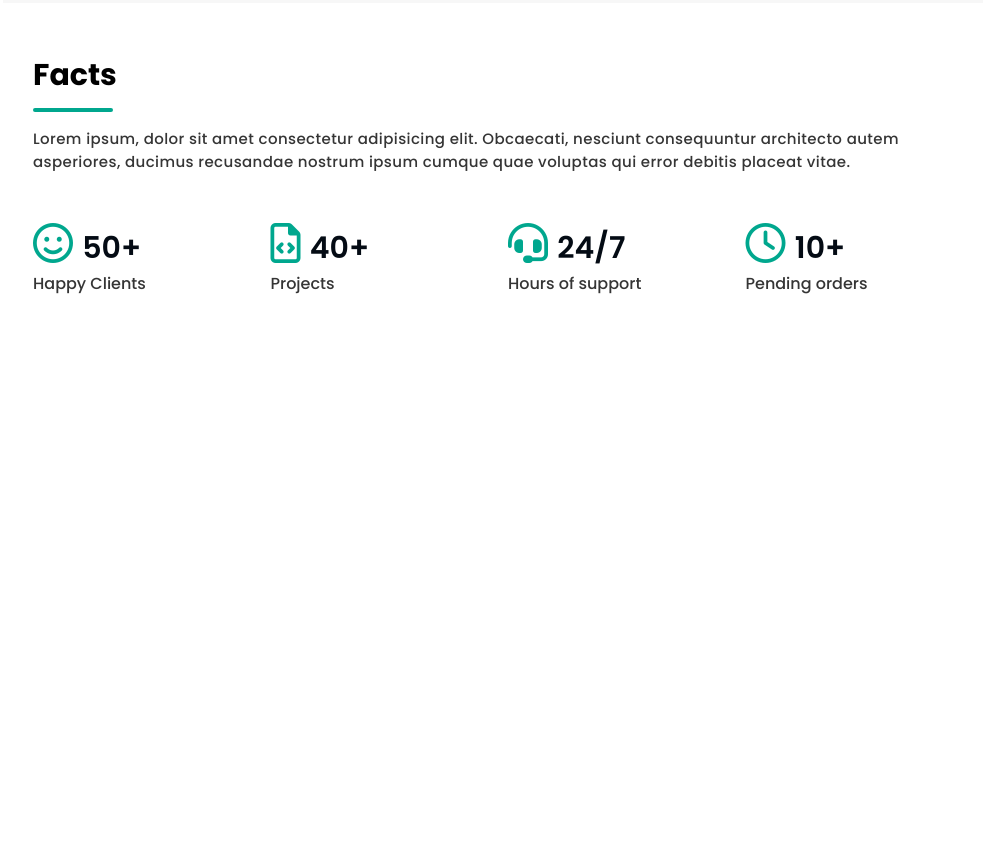
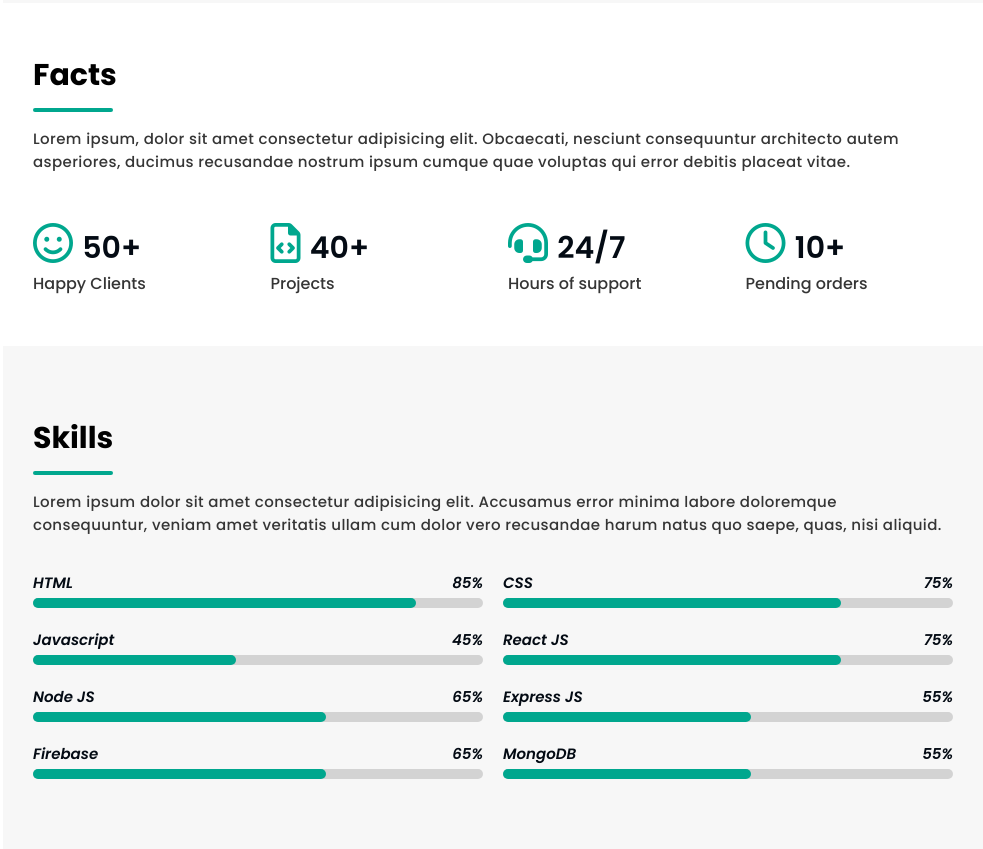
Before and after one commit to Antor-094/personal-portfolio, a plain HTML site: page index.html in a window 1280 px wide. Shown: the part 1389-2238 px from the top of the page, without its empty margins (297-1280 px from the left). Before the commit the page ends 1735 px from the top, so only its background shows below. Drawn offline with nearby package versions, Linux system fonts and the light colour scheme.

Commit message:
Skill section added

```diff
--- a/index.html
+++ b/index.html
@@ -78,7 +78,9 @@
         <section id="about">
             <h1 class="sub-heading">About Me</h1>
             <div class="divider"></div>
-                <p class="sub-para">Lorem ipsum dolor, sit amet consectetur adipisicing elit. Veritatis accusamus, nihil debitis deserunt voluptatem nemo facilis officiis consequuntur laudantium blanditiis temporibus autem vel ratione facere sint dolore obcaecati recusandae earum!</p>
+            <p class="sub-para">Lorem ipsum dolor, sit amet consectetur adipisicing elit. Veritatis accusamus, nihil
+                debitis deserunt voluptatem nemo facilis officiis consequuntur laudantium blanditiis temporibus autem
+                vel ratione facere sint dolore obcaecati recusandae earum!</p>
 
             <div class="about-col">
                 <!-- img col -->
@@ -88,25 +90,33 @@
                 </div>
                 <div class="info-col">
                     <h2>Front-End Developer</h2>
-                        <p >Lorem ipsum dolor sit amet consectetur adipisicing elit. Vitae explicabo modi quia in soluta. Repudiandae!</p>
+                    <p>Lorem ipsum dolor sit amet consectetur adipisicing elit. Vitae explicabo modi quia in soluta.
+                        Repudiandae!</p>
                     <div class="icon-list-col">
 
                         <!-- left side list -->
                         <div class="icon-list">
                             <ul>
-                                    <li><i class="fa-solid fa-angle-right"></i><strong>BirthDay:</strong><span> 7 April,2000</span></li>
-                                    <li><i class="fa-solid fa-angle-right"></i><strong>Website:</strong><span> www.antor.com</span></li>
-                                    <li><i class="fa-solid fa-angle-right"></i><strong>Email:</strong><span> oliullah.antor.094@gmail.com</span></li>
-                                    <li><i class="fa-solid fa-angle-right"></i><strong>Web Developer:</strong><span> Available</span></li>
+                                <li><i class="fa-solid fa-angle-right"></i><strong>BirthDay:</strong><span> 7
+                                        April,2000</span></li>
+                                <li><i class="fa-solid fa-angle-right"></i><strong>Website:</strong><span>
+                                        www.antor.com</span></li>
+                                <li><i class="fa-solid fa-angle-right"></i><strong>Email:</strong><span>
+                                        oliullah.antor.094@gmail.com</span></li>
+                                <li><i class="fa-solid fa-angle-right"></i><strong>Web Developer:</strong><span>
+                                        Available</span></li>
                             </ul>
                         </div>
                         <!-- right side list -->
                         <div class="icon-list">
                             <ul>
                                 <li><i class="fa-solid fa-angle-right"></i><strong>Age:</strong><span> 23</span></li>
-                                    <li><i class="fa-solid fa-angle-right"></i><strong>Degree:</strong><span> Honours</span></li>
-                                    <li><i class="fa-solid fa-angle-right"></i><strong> Phone:</strong><span>+8801907416957</span></li>
-                                    <li><i class="fa-solid fa-angle-right"></i><strong>City:</strong><span> Bangladesh,Sylhet,Subid Bazar</span></li>
+                                <li><i class="fa-solid fa-angle-right"></i><strong>Degree:</strong><span> Honours</span>
+                                </li>
+                                <li><i class="fa-solid fa-angle-right"></i><strong>
+                                        Phone:</strong><span>+8801907416957</span></li>
+                                <li><i class="fa-solid fa-angle-right"></i><strong>City:</strong><span>
+                                        Bangladesh,Sylhet,Subid Bazar</span></li>
                             </ul>
                         </div>
                     </div>
@@ -122,7 +132,9 @@
         <section id="fact">
             <h1 class="sub-heading">Facts</h1>
             <div class="divider"></div>
-            <p class="sub-para">Lorem ipsum, dolor sit amet consectetur adipisicing elit. Obcaecati, nesciunt consequuntur architecto autem asperiores, ducimus recusandae nostrum ipsum cumque quae voluptas qui error debitis placeat vitae.</p>
+            <p class="sub-para">Lorem ipsum, dolor sit amet consectetur adipisicing elit. Obcaecati, nesciunt
+                consequuntur architecto autem asperiores, ducimus recusandae nostrum ipsum cumque quae voluptas qui
+                error debitis placeat vitae.</p>
 
             <div class="fact-row">
 
@@ -156,6 +168,108 @@
         <!--=====Facts section End====  -->
         <!-- ------------------------------------------ -->
         <!-- ======Skill Section start========= -->
+        <section id="skill">
+
+            <h1 class="sub-heading">Skills</h1>
+            <div class="divider"></div>
+            <p class="sub-para">
+                Lorem ipsum dolor sit amet consectetur adipisicing elit. Accusamus error minima labore doloremque
+                consequuntur, veniam amet veritatis ullam cum dolor vero recusandae harum natus quo saepe, quas, nisi
+                aliquid.
+            </p>
+            <div class="skill-row">
+                <!-- Skill 1 -->
+                <div class="skill-box">
+                    <div class="skill-info">
+                        <h2>HTML</h2>
+                        <h2>85%</h2>
+                    </div>
+                    <div class="skill-outter-line">
+                        <div class="skill-inner-line" style="width: 85%;"></div>
+                    </div>
+
+                </div>
+                <!-- Skill 2 -->
+                <div class="skill-box">
+                    <div class="skill-info">
+                        <h2>CSS</h2>
+                        <h2>75%</h2>
+                    </div>
+                    <div class="skill-outter-line">
+                        <div class="skill-inner-line" style="width: 75%;"></div>
+                    </div>
+
+                </div>
+                <!-- Skill 3 -->
+                <div class="skill-box">
+                    <div class="skill-info">
+                        <h2>Javascript</h2>
+                        <h2>45%</h2>
+                    </div>
+                    <div class="skill-outter-line">
+                        <div class="skill-inner-line" style="width: 45%;"></div>
+                    </div>
+
+                </div>
+                <!-- Skill 4 -->
+                <div class="skill-box">
+                    <div class="skill-info">
+                        <h2>React JS</h2>
+                        <h2>75%</h2>
+                    </div>
+                    <div class="skill-outter-line">
+                        <div class="skill-inner-line" style="width: 75%;"></div>
+                    </div>
+
+                </div>
+                <!-- Skill 5 -->
+                <div class="skill-box">
+                    <div class="skill-info">
+                        <h2>Node JS</h2>
+                        <h2>65%</h2>
+                    </div>
+                    <div class="skill-outter-line">
+                        <div class="skill-inner-line" style="width: 65%;"></div>
+                    </div>
+
+                </div>
+                <!-- Skill 6 -->
+                <div class="skill-box">
+                    <div class="skill-info">
+                        <h2>Express JS</h2>
+                        <h2>55%</h2>
+                    </div>
+                    <div class="skill-outter-line">
+                        <div class="skill-inner-line" style="width: 55%;"></div>
+                    </div>
+
+                </div>
+                <!-- Skill 7 -->
+                <div class="skill-box">
+                    <div class="skill-info">
+                        <h2>Firebase</h2>
+                        <h2>65%</h2>
+                    </div>
+                    <div class="skill-outter-line">
+                        <div class="skill-inner-line" style="width: 65%;"></div>
+                    </div>
+
+                </div>
+                <!-- Skill 8 -->
+                <div class="skill-box">
+                    <div class="skill-info">
+                        <h2>MongoDB</h2>
+                        <h2>55%</h2>
+                    </div>
+                    <div class="skill-outter-line">
+                        <div class="skill-inner-line" style="width: 55%;"></div>
+                    </div>
+
+                </div>
+            </div>
+
+        </section>
+
         <!-- ======Skill Section end========= -->
     </main>
 
--- a/style.css
+++ b/style.css
@@ -430,3 +430,54 @@ main{
     }
 }
 /* ==== Fact Section End ===== */
+/* ------------------------------------- */
+/* ==== Skill Section Start ===== */
+#skill{
+    padding: 70px 30px;
+}
+
+#skill .skill-row{
+    margin-top: 35px;
+    display: grid;
+    grid-template-columns: repeat(2,1fr);
+    grid-gap: 20px;
+}
+#skill .skill-row .skill-box .skill-info{
+    display: flex;
+    align-items: center;
+    justify-content: space-between;
+    margin-bottom: 4px;
+}
+#skill .skill-row .skill-box .skill-info h2{
+    color: var(--sideBGColor);
+    font-weight: 600;
+    font-size: 15px;
+    font-style: italic;
+}
+#skill .skill-row .skill-box .skill-outter-line{
+
+    width: 100%;
+    height: 10px;
+    background-color: lightgray;
+    border-radius: 15px;
+}
+#skill .skill-row .skill-box .skill-outter-line .skill-inner-line{
+
+    height: 10px;
+    background-color: var(--themeColor);
+    border-radius: 20px;
+
+}
+
+/* Mobile view */
+@media only screen and (max-width:450px){
+
+    #skill{
+        padding: 50px 15px;
+    }
+    #skill .skill-row{
+        grid-template-columns: repeat(1,1fr);
+        grid-gap: 10px;
+    }
+}
+/* ==== Skill Section End ===== */
```
Lines whose indentation alone changed are shown as unchanged.
